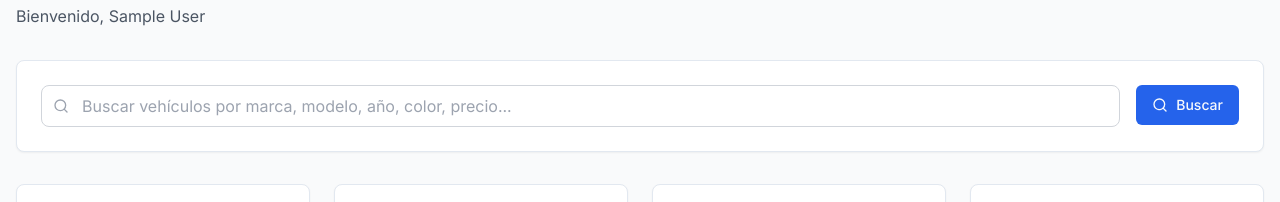
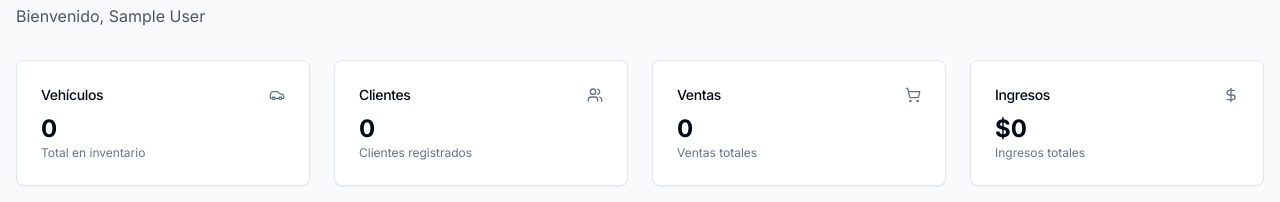
Before and after one commit to nodonorteit/miconcesionaria, a Next.js app: page / in a window 1280 px wide. Shown: the part 145-347 px from the top of the page. Built offline with nearby package versions, Linux system fonts and the light colour scheme; no server answers; the database is empty; sample sign-in values are in the browser's storage.

Commit message:
Eliminar barra de búsqueda del dashboard principal - no tiene funcionalidad y no es necesaria

```diff
--- a/src/app/page.tsx
+++ b/src/app/page.tsx
@@ -16,7 +16,6 @@ import {
   Wrench,
   TrendingUp,
   Calendar,
-  Search,
   MinusCircle
 } from 'lucide-react'
 import Link from 'next/link'
@@ -117,28 +116,6 @@ export default function Dashboard() {
           <h1 className="text-3xl font-bold text-gray-900">Dashboard</h1>
           <p className="text-gray-600">Bienvenido, {session?.user?.name}</p>
         </div>
-
-        {/* Search Bar */}
-        <Card className="mb-8">
-          <CardContent className="pt-6">
-            <div className="flex gap-4">
-              <div className="flex-1">
-                <div className="relative">
-                  <Search className="absolute left-3 top-1/2 transform -translate-y-1/2 text-gray-400 h-4 w-4" />
-                  <input
-                    type="text"
-                    placeholder="Buscar vehículos por marca, modelo, año, color, precio..."
-                    className="w-full pl-10 pr-4 py-2 border border-gray-300 rounded-lg focus:ring-2 focus:ring-blue-500 focus:border-transparent"
-                  />
-                </div>
-              </div>
-              <Button>
-                <Search className="h-4 w-4 mr-2" />
-                Buscar
-              </Button>
-            </div>
-          </CardContent>
-        </Card>
 
         {/* Stats Cards */}
         <div className="grid grid-cols-1 md:grid-cols-2 lg:grid-cols-4 gap-6 mb-8">
```
